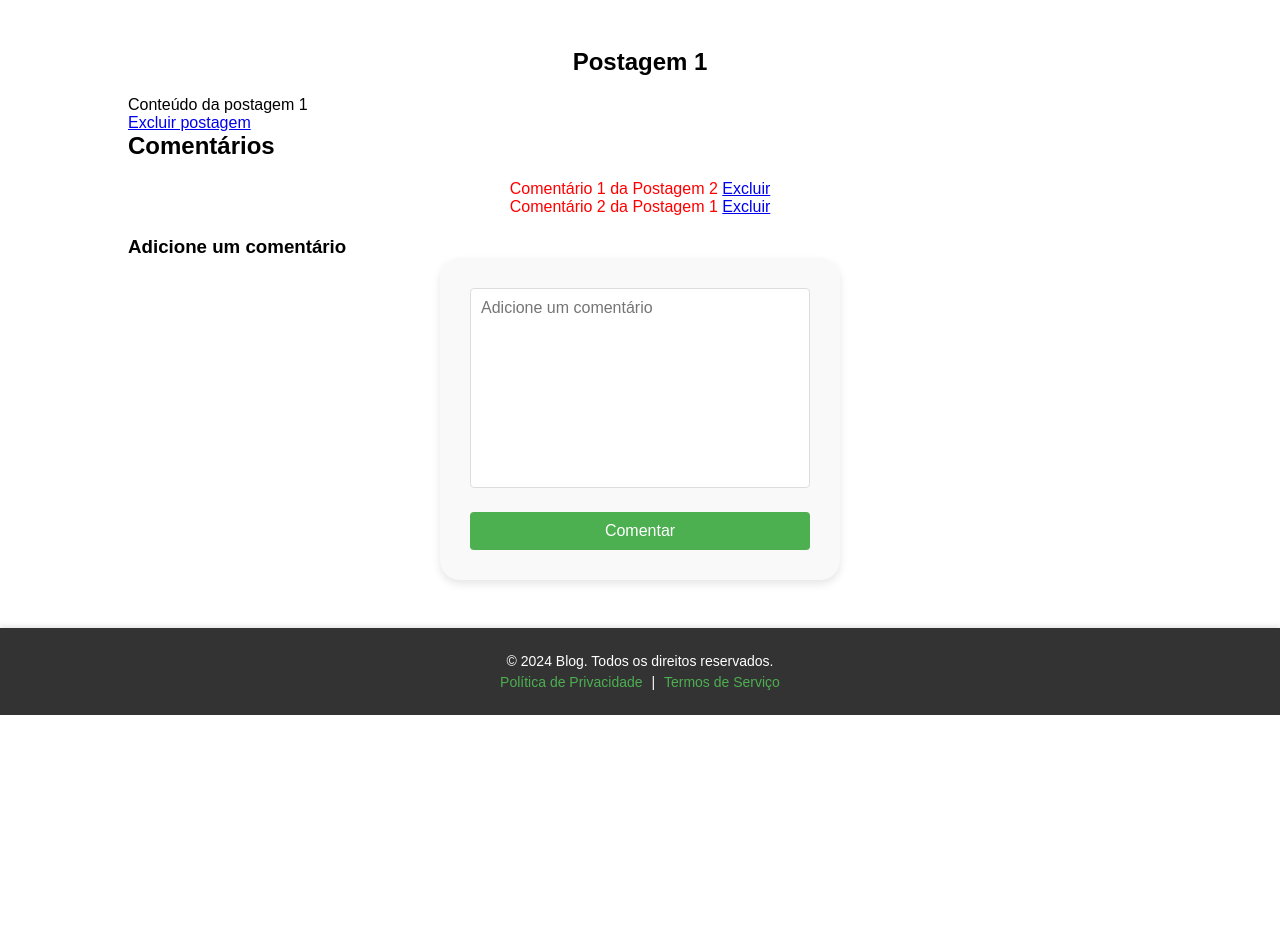
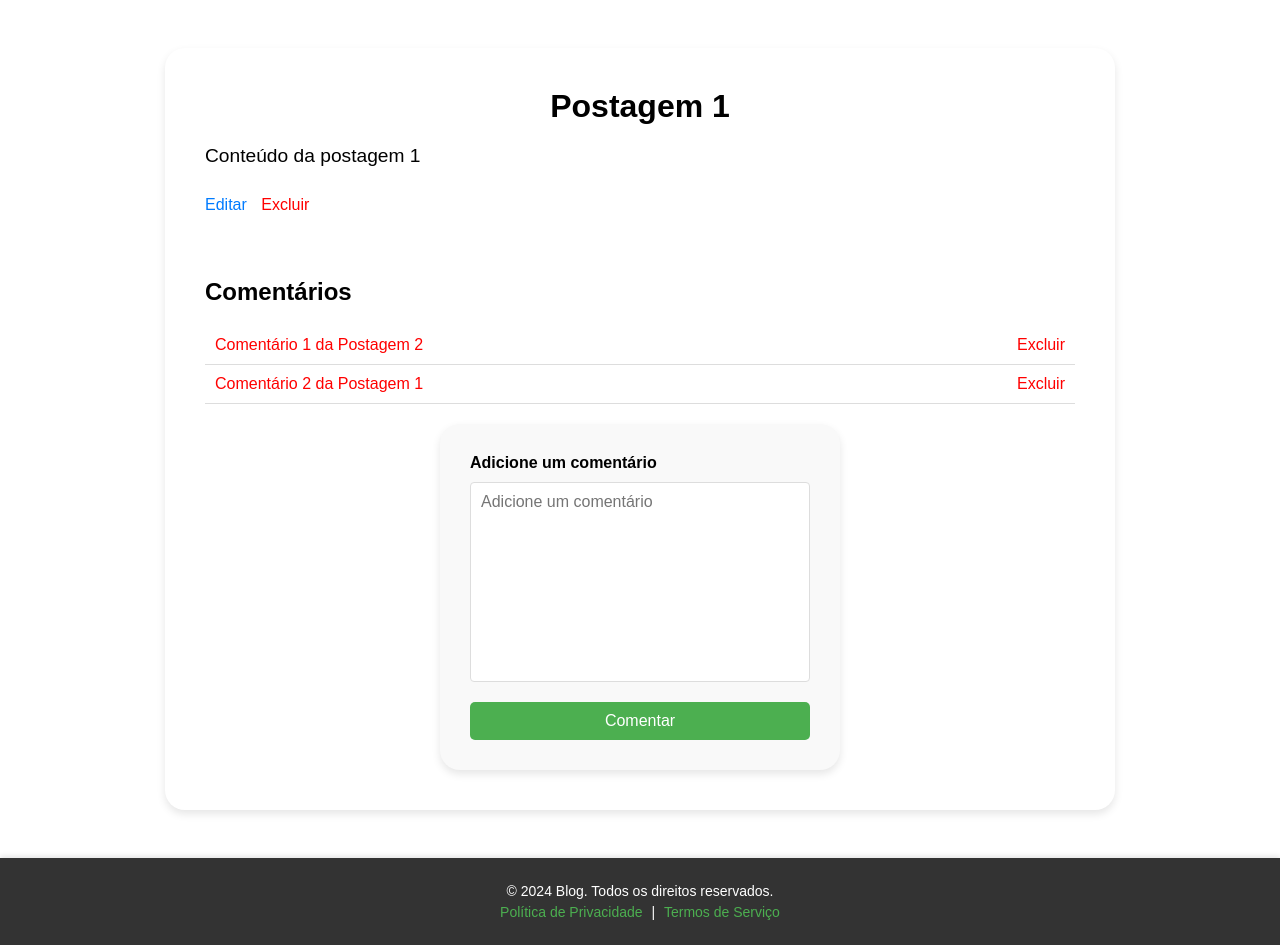
Before and after one commit to KeilaWeb/Blog_Python_Flask, a Flask app: page /blog/postagem/2 in a window 1280 px wide. Shown: the part 108-1053 px from the top of the page. Before the commit the page ends 823 px from the top, so only its background shows below. Run offline with Flask 3, Linux system fonts and the light colour scheme; a user stored in the database is signed in; data comes from the database, SQL or seed files in the repository; both versions use the stored data as it was after the commit.

Commit message:
update update

```diff
--- a/routes/blog_routes.py
+++ b/routes/blog_routes.py
@@ -38,31 +38,83 @@ def criar_postagem():
 @blog_bp.route('/postagem/<int:postagem_id>', methods=['GET', 'POST'])
 def detalhe_postagem(postagem_id):
     db = get_db()
-    # Busca os detalhes da postagem pelo ID
+
+    # Buscar a postagem no banco de dados
     postagem = db.execute(
         'SELECT id, titulo, conteudo, usuario_id FROM postagens WHERE id = ?',
         (postagem_id,)
     ).fetchone()
 
-    # Verifica se a postagem existe
     if not postagem:
         return "Postagem não encontrada", 404
 
-    # Busca os comentários associados ao post (opcional)
+    # Buscar os comentários da postagem
     comentarios = db.execute(
         'SELECT id, conteudo, usuario_id FROM comentarios WHERE postagem_id = ?',
         (postagem_id,)
     ).fetchall()
 
+    # Caso seja uma requisição POST (novo comentário)
+    if request.method == 'POST':
+        conteudo = request.form['conteudo']
+        usuario_id = session.get('usuario_id')
+
+        if usuario_id:
+            db.execute(
+                'INSERT INTO comentarios (conteudo, usuario_id, postagem_id) VALUES (?, ?, ?)',
+                (conteudo, usuario_id, postagem_id)
+            )
+            db.commit()
+            return redirect(url_for('blog.detalhe_postagem', postagem_id=postagem_id))
+        else:
+            return "Usuário não autenticado", 403
+
+    # Renderizar o template passando os dados
     return render_template('detalhe_postagem.html', postagem=postagem, comentarios=comentarios)
+
+@blog_bp.route('/editar_postagem/<int:postagem_id>', methods=['GET', 'POST'])
+def editar_postagem(postagem_id):
+    db = get_db()
+
+    # Buscar a postagem no banco de dados
+    postagem = db.execute(
+        'SELECT id, titulo, conteudo, usuario_id FROM postagens WHERE id = ?',
+        (postagem_id,)
+    ).fetchone()
+
+    if not postagem:
+        return "Postagem não encontrada", 404
+
+    # Verifica se o usuário tem permissão para editar
+    if postagem['usuario_id'] != session.get('usuario_id') and not session.get('eh_administrador'):
+        return "Acesso negado", 403
+
+    if request.method == 'POST':
+        titulo = request.form['titulo']
+        conteudo = request.form['conteudo']
+
+        # Atualizar a postagem no banco de dados
+        db.execute(
+            'UPDATE postagens SET titulo = ?, conteudo = ? WHERE id = ?',
+            (titulo, conteudo, postagem_id)
+        )
+        db.commit()
+
+        return redirect(url_for('blog.detalhe_postagem', postagem_id=postagem_id))
+
+    return render_template('editar_postagem.html', postagem=postagem)
+
+@blog_bp.route('/excluir_postagem/<int:postagem_id>')
+def excluir_postagem(postagem_id):
+    return f"Postagem {postagem_id} excluída"
 
 @blog_bp.route('/comentar/<int:postagem_id>', methods=['POST'])
 def comentar_postagem(postagem_id):
     conteudo = request.form['conteudo']
-    usuario_id = session.get('usuario_id')
+    usuario_id = session.get('usuario_id')  # Identifica o usuário logado
 
     if not usuario_id:
-        return redirect(url_for('auth.login'))
+        return redirect(url_for('auth.login'))  # Redireciona para o login se o usuário não estiver autenticado
 
     db = get_db()
     db.execute(
@@ -71,9 +123,60 @@ def comentar_postagem(postagem_id):
     )
     db.commit()
 
+    # Redireciona de volta para a página do post após adicionar o comentário
     return redirect(url_for('blog.detalhe_postagem', postagem_id=postagem_id))
 
+@blog_bp.route('/editar_comentario/<int:comentario_id>', methods=['GET', 'POST'])
+def editar_comentario(comentario_id):
+    usuario_id = session.get('usuario_id')
+    db = get_db()
 
-@blog_bp.route('/excluir_postagem/<int:postagem_id>')
-def excluir_postagem(postagem_id):
-    return f"Postagem {postagem_id} excluída"
+    # Busca o comentário no banco de dados
+    comentario = db.execute(
+        'SELECT id, conteudo, usuario_id, postagem_id FROM comentarios WHERE id = ?',
+        (comentario_id,)
+    ).fetchone()
+
+    if not comentario:
+        return "Comentário não encontrado", 404
+
+    # Verifica se o usuário tem permissão para editar
+    if comentario['usuario_id'] != usuario_id and not session.get('eh_administrador'):
+        return "Acesso negado", 403
+
+    if request.method == 'POST':
+        novo_conteudo = request.form['conteudo']
+        db.execute(
+            'UPDATE comentarios SET conteudo = ? WHERE id = ?',
+            (novo_conteudo, comentario_id)
+        )
+        db.commit()
+        return redirect(url_for('blog.detalhe_postagem', postagem_id=comentario['postagem_id']))
+
+    return render_template('editar_comentario.html', comentario=comentario)
+
+
+@blog_bp.route('/excluir_comentario/<int:comentario_id>', methods=['POST'])
+def excluir_comentario(comentario_id):
+    usuario_id = session.get('usuario_id')  # Verifica o usuário logado
+    eh_administrador = session.get('eh_administrador', False)
+
+    db = get_db()
+    comentario = db.execute(
+        'SELECT usuario_id, postagem_id FROM comentarios WHERE id = ?',
+        (comentario_id,)
+    ).fetchone()
+
+    if not comentario:
+        return "Comentário não encontrado", 404
+
+    # Permitir exclusão apenas pelo autor do comentário ou um administrador
+    if comentario['usuario_id'] != usuario_id and not eh_administrador:
+        return "Acesso negado", 403
+
+    # Excluir o comentário
+    db.execute('DELETE FROM comentarios WHERE id = ?', (comentario_id,))
+    db.commit()
+
+    # Redirecionar para a página de detalhes do post
+    return redirect(url_for('blog.detalhe_postagem', postagem_id=comentario['postagem_id']))
--- a/schema.sql
+++ b/schema.sql
@@ -16,8 +16,8 @@ CREATE TABLE IF NOT EXISTS postagens (
 CREATE TABLE IF NOT EXISTS comentarios (
     id INTEGER PRIMARY KEY AUTOINCREMENT,
     conteudo TEXT NOT NULL,
+    usuario_id INTEGER NOT NULL,
     postagem_id INTEGER NOT NULL,
-    usuario_id INTEGER NOT NULL,
-    FOREIGN KEY (postagem_id) REFERENCES postagens(id),
-    FOREIGN KEY (usuario_id) REFERENCES usuarios(id)
-);
+    FOREIGN KEY (usuario_id) REFERENCES usuarios(id),
+    FOREIGN KEY (postagem_id) REFERENCES postagens(id)
+)
--- a/static/css/detalhe_post.css
+++ b/static/css/detalhe_post.css
@@ -1,5 +1,16 @@
+.container {
+ justify-items: center;
+}
+
+.post-container {
+    width: 950px;
+    padding: 40px;
+    border-radius: 20px;
+    box-shadow: 0 4px 9px rgba(0, 0, 0, 0.1);
+}
+
 .post-detalhe {
-    margin-bottom: 2rem;
+    margin-bottom: 2em;
 }
 
 .post-detalhe h1 {
@@ -14,12 +25,29 @@
 }
 
 .comentarios {
-    margin-top: 2rem;
+    margin-top: 4rem;
+}
+
+.comentarios ul li {
+    display: flex; /* Define layout flexível */
+    justify-content: space-between; /* Distribui espaço entre os elementos */
+    align-items: center; /* Alinha verticalmente os elementos */
+    padding: 10px;
+    border-bottom: 1px solid #ddd; /* Linha para separar comentários */
+    font-size: 16px;
+}
+
+ul li span {
+    color: #000; /* Texto preto */
+    flex-grow: 1; /* Permite que o texto ocupe o máximo de espaço */
+    margin-right: 10px; /* Espaçamento entre o texto e o botão */
+    word-wrap: break-word; /* Quebra linhas automaticamente */
 }
 
 .comentarios ul {
-    list-style: none;
-    padding: 0;
+    list-style-type: none;
+    padding: 20px 0;
+    margin: 0;
 }
 
 .comentarios li {
@@ -44,6 +72,15 @@
     cursor: pointer;
 }
 
+.btn.editar {
+    padding: 0;
+    margin-right: 10px;
+    color: #007bff;
+    background-color: transparent;
+}
+
 .btn.excluir {
-    background-color: #dc3545;
+    padding: 0;
+    background-color: transparent;
+    color: red;
 }
--- a/static/css/form.css
+++ b/static/css/form.css
@@ -8,6 +8,10 @@ form {
     border-radius: 20px;
     background-color: #f9f9f9;
     box-shadow: 0px 4px 8px rgba(0, 0, 0, 0.1);
+
+    .add_post {
+        width: 600px;
+    }
 }
 
 label {
--- a/static/css/main.css
+++ b/static/css/main.css
@@ -67,3 +67,7 @@ footer a {
 footer a:hover {
     text-decoration: underline;
 }
+
+h4 {
+    padding-bottom: 10px;
+}
--- a/templates/base.html
+++ b/templates/base.html
@@ -8,7 +8,7 @@
     <link rel="stylesheet" href="{{ url_for('static', filename='css/form.css') }}">
     <link rel="stylesheet" href="{{ url_for('static', filename='css/post.css') }}">
     <link rel="stylesheet" href="{{ url_for('static', filename='css/card_post.css') }}">
-    <link rel="stylesheet" href="{{ url_for('static', filename='css/detalhe_postagem.css') }}">
+    <link rel="stylesheet" href="{{ url_for('static', filename='css/detalhe_post.css') }}">
 </head>
 <body>
     <header>
--- a/templates/criar_postagem.html
+++ b/templates/criar_postagem.html
@@ -5,7 +5,7 @@
 {% block content %}
     <div class="container">
         <h1>Criar postagem</h1>
-        <form method="POST">
+        <form class="add_post" method="POST">
             <label for="titulo">Título</label>
             <input type="text" name="titulo" id="titulo" placeholder="Título da postagem" required>
 
--- a/templates/detalhe_postagem.html
+++ b/templates/detalhe_postagem.html
@@ -3,13 +3,17 @@
 {% block title %}{{ postagem['titulo'] }}{% endblock %}
 
 {% block content %}
+<div class="post-container">
     <div class="post-detalhe">
         <h1>{{ postagem['titulo'] }}</h1>
         <p>{{ postagem['conteudo'] }}</p>
 
         {% if postagem['usuario_id'] == session.get('usuario_id') or session.get('eh_administrador') %}
+            <a href="{{ url_for('blog.editar_postagem', postagem_id=postagem['id']) }}" class="btn editar">
+                Editar
+            </a>
             <a href="{{ url_for('blog.excluir_postagem', postagem_id=postagem['id']) }}" class="btn excluir">
-            Excluir postagem
+                Excluir
             </a>
         {% endif %}
     </div>
@@ -33,10 +37,11 @@
             <p>Sem comentários ainda.</p>
         {% endif %}
 
-    <h3>Adicione um comentário</h3>
-    <form method="POST" action="{{ url_for('blog.comentar_postagem', postagem_id=postagem['id']) }}">
+        <form class="add_post" method="POST" action="{{ url_for('blog.comentar_postagem', postagem_id=postagem['id']) }}">
+            <h4>Adicione um comentário</h4>
             <textarea name="conteudo" placeholder="Adicione um comentário" required></textarea>
             <button type="submit" class="btn">Comentar</button>
         </form>
     </div>
+</div>
 {% endblock %}
```
Also changed, not shown: templates/editar_postagem.html (added, +18 -0 lines), blog.db. Lines whose indentation alone changed are shown as unchanged.
